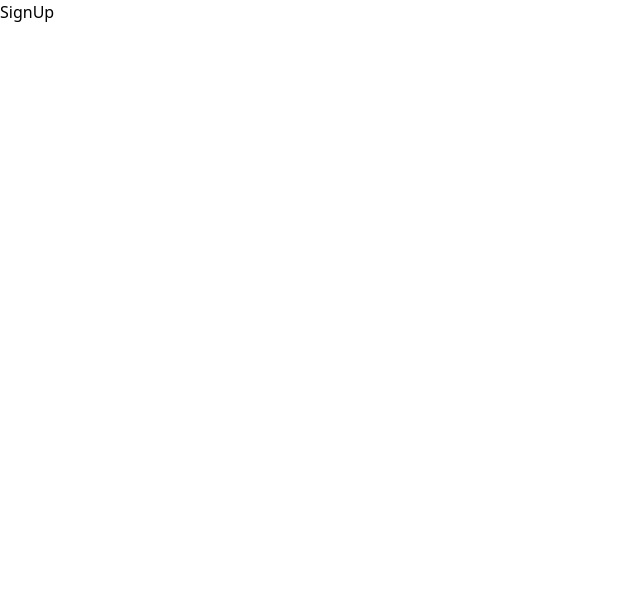
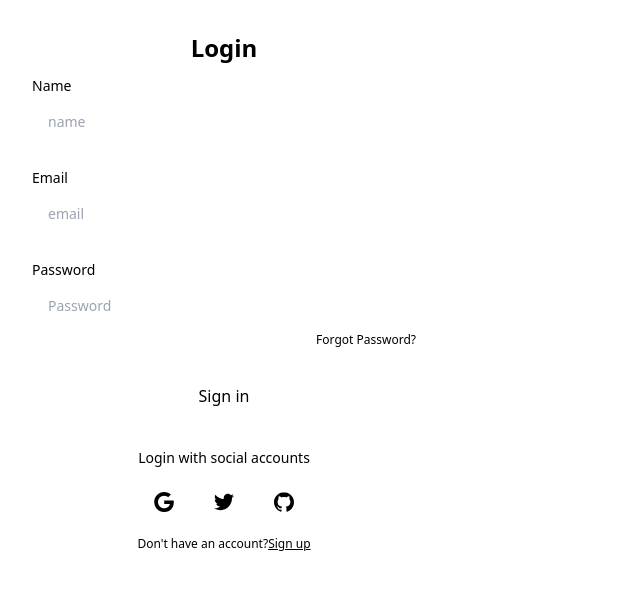
Before and after one commit to imroysakshi/vision-eye, a React (Create React App) app: page /signUp in a window 1280 px wide. Shown: the top 590 px of the page, without its empty margins (0-640 px from the left). Built offline with nearby package versions, Linux system fonts and the light colour scheme.

Commit message:
SignUp Page Code

```diff
--- a/src/firebase.config.js
+++ b/src/firebase.config.js
@@ -1,6 +1,7 @@
 // Import the functions you need from the SDKs you need
 import { initializeApp } from "firebase/app";
-import getFireStore from "firebase/firestore";
+import { getAuth } from "firebase/auth";
+import { getFirestore } from "firebase/firestore";
 // TODO: Add SDKs for Firebase products that you want to use
 // https://firebase.google.com/docs/web/setup#available-libraries
 
@@ -16,4 +17,5 @@
 
 // Initialize Firebase
 const app = initializeApp(firebaseConfig);
-export const db = getFireStore(app);
+export const db = getFirestore(app);
+export const auth = getAuth(app);
--- a/src/pages/SignUp.jsx
+++ b/src/pages/SignUp.jsx
@@ -1,9 +1,157 @@
-import React from 'react'
+import React, { useState } from "react";
+import { createUserWithEmailAndPassword } from "firebase/auth";
+import { auth, db } from "../firebase.config";
+import { doc, serverTimestamp, setDoc } from "firebase/firestore";
+import { useNavigate } from "react-router-dom";
 
 const SignUp = () => {
+  const [formData, setFormData] = useState({
+    name: "",
+    email: "",
+    password: "",
+  });
+
+  const navigate = useNavigate();
+
+  const { name, email, password } = formData;
+
+  const handleChange = (e) => {
+    setFormData({ ...formData, [e.target.id]: e.target.value });
+  };
+
+  const handleSubmit = async (e) => {
+    e.preventDefault();
+
+    try {
+      const userCred = await createUserWithEmailAndPassword(
+        auth,
+        email,
+        password
+      );
+
+      console.log(userCred);
+
+      const formDataCopy = { ...formData };
+      delete formDataCopy.password;
+      formDataCopy.timestamp = serverTimestamp();
+
+      await setDoc(doc(db, "users", userCred.user.uid), formDataCopy);
+
+      console.log("User Registered");
+      navigate("/");
+    } catch (error) {
+      console.log(error);
+    }
+  };
+
   return (
-    <h1>SignUp</h1>
-  )
-}
+    <>
+      <div className="w-full max-w-md p-8 space-y-3 rounded-xl dark:bg-gray-900 dark:text-gray-100">
+        <h1 className="text-2xl font-bold text-center">Login</h1>
+        <form
+          onSubmit={handleSubmit}
+          className="space-y-6 ng-untouched ng-pristine ng-valid"
+        >
+          <div className="space-y-1 text-sm">
+            <label for="name" className="block dark:text-gray-400">
+              Name
+            </label>
+            <input
+              type="text"
+              id="name"
+              value={name}
+              onChange={handleChange}
+              placeholder="name"
+              className="w-full px-4 py-3 rounded-md dark:border-gray-700 dark:bg-gray-900 dark:text-gray-100 focus:dark:border-violet-400"
+            />
+          </div>
+          <div className="space-y-1 text-sm">
+            <label for="email" className="block dark:text-gray-400">
+              Email
+            </label>
+            <input
+              type="email"
+              id="email"
+              value={email}
+              onChange={handleChange}
+              placeholder="email"
+              className="w-full px-4 py-3 rounded-md dark:border-gray-700 dark:bg-gray-900 dark:text-gray-100 focus:dark:border-violet-400"
+            />
+          </div>
+          <div className="space-y-1 text-sm">
+            <label for="password" className="block dark:text-gray-400">
+              Password
+            </label>
+            <input
+              type="password"
+              id="password"
+              value={password}
+              onChange={handleChange}
+              placeholder="Password"
+              className="w-full px-4 py-3 rounded-md dark:border-gray-700 dark:bg-gray-900 dark:text-gray-100 focus:dark:border-violet-400"
+            />
+            <div className="flex justify-end text-xs dark:text-gray-400">
+              <a rel="noopener noreferrer" href="#">
+                Forgot Password?
+              </a>
+            </div>
+          </div>
+          <button
+            type="submit"
+            className="block w-full p-3 text-center rounded-sm dark:text-gray-900 dark:bg-violet-400"
+          >
+            Sign in
+          </button>
+        </form>
+        <div className="flex items-center pt-4 space-x-1">
+          <div className="flex-1 h-px sm:w-16 dark:bg-gray-700"></div>
+          <p className="px-3 text-sm dark:text-gray-400">
+            Login with social accounts
+          </p>
+          <div className="flex-1 h-px sm:w-16 dark:bg-gray-700"></div>
+        </div>
+        <div className="flex justify-center space-x-4">
+          <button aria-label="Log in with Google" className="p-3 rounded-sm">
+            <svg
+              xmlns="http://www.w3.org/2000/svg"
+              viewBox="0 0 32 32"
+              className="w-5 h-5 fill-current"
+            >
+              <path d="M16.318 13.714v5.484h9.078c-0.37 2.354-2.745 6.901-9.078 6.901-5.458 0-9.917-4.521-9.917-10.099s4.458-10.099 9.917-10.099c3.109 0 5.193 1.318 6.38 2.464l4.339-4.182c-2.786-2.599-6.396-4.182-10.719-4.182-8.844 0-16 7.151-16 16s7.156 16 16 16c9.234 0 15.365-6.49 15.365-15.635 0-1.052-0.115-1.854-0.255-2.651z"></path>
+            </svg>
+          </button>
+          <button aria-label="Log in with Twitter" className="p-3 rounded-sm">
+            <svg
+              xmlns="http://www.w3.org/2000/svg"
+              viewBox="0 0 32 32"
+              className="w-5 h-5 fill-current"
+            >
+              <path d="M31.937 6.093c-1.177 0.516-2.437 0.871-3.765 1.032 1.355-0.813 2.391-2.099 2.885-3.631-1.271 0.74-2.677 1.276-4.172 1.579-1.192-1.276-2.896-2.079-4.787-2.079-3.625 0-6.563 2.937-6.563 6.557 0 0.521 0.063 1.021 0.172 1.495-5.453-0.255-10.287-2.875-13.52-6.833-0.568 0.964-0.891 2.084-0.891 3.303 0 2.281 1.161 4.281 2.916 5.457-1.073-0.031-2.083-0.328-2.968-0.817v0.079c0 3.181 2.26 5.833 5.26 6.437-0.547 0.145-1.131 0.229-1.724 0.229-0.421 0-0.823-0.041-1.224-0.115 0.844 2.604 3.26 4.5 6.14 4.557-2.239 1.755-5.077 2.801-8.135 2.801-0.521 0-1.041-0.025-1.563-0.088 2.917 1.86 6.36 2.948 10.079 2.948 12.067 0 18.661-9.995 18.661-18.651 0-0.276 0-0.557-0.021-0.839 1.287-0.917 2.401-2.079 3.281-3.396z"></path>
+            </svg>
+          </button>
+          <button aria-label="Log in with GitHub" className="p-3 rounded-sm">
+            <svg
+              xmlns="http://www.w3.org/2000/svg"
+              viewBox="0 0 32 32"
+              className="w-5 h-5 fill-current"
+            >
+              <path d="M16 0.396c-8.839 0-16 7.167-16 16 0 7.073 4.584 13.068 10.937 15.183 0.803 0.151 1.093-0.344 1.093-0.772 0-0.38-0.009-1.385-0.015-2.719-4.453 0.964-5.391-2.151-5.391-2.151-0.729-1.844-1.781-2.339-1.781-2.339-1.448-0.989 0.115-0.968 0.115-0.968 1.604 0.109 2.448 1.645 2.448 1.645 1.427 2.448 3.744 1.74 4.661 1.328 0.14-1.031 0.557-1.74 1.011-2.135-3.552-0.401-7.287-1.776-7.287-7.907 0-1.751 0.62-3.177 1.645-4.297-0.177-0.401-0.719-2.031 0.141-4.235 0 0 1.339-0.427 4.4 1.641 1.281-0.355 2.641-0.532 4-0.541 1.36 0.009 2.719 0.187 4 0.541 3.043-2.068 4.381-1.641 4.381-1.641 0.859 2.204 0.317 3.833 0.161 4.235 1.015 1.12 1.635 2.547 1.635 4.297 0 6.145-3.74 7.5-7.296 7.891 0.556 0.479 1.077 1.464 1.077 2.959 0 2.14-0.020 3.864-0.020 4.385 0 0.416 0.28 0.916 1.104 0.755 6.4-2.093 10.979-8.093 10.979-15.156 0-8.833-7.161-16-16-16z"></path>
+            </svg>
+          </button>
+        </div>
+        <p className="text-xs text-center sm:px-6 dark:text-gray-400">
+          Don't have an account?
+          <a
+            rel="noopener noreferrer"
+            href="#"
+            className="underline dark:text-gray-100"
+          >
+            Sign up
+          </a>
+        </p>
+      </div>
+    </>
+  );
+};
 
-export default SignUp
+export default SignUp;
```
